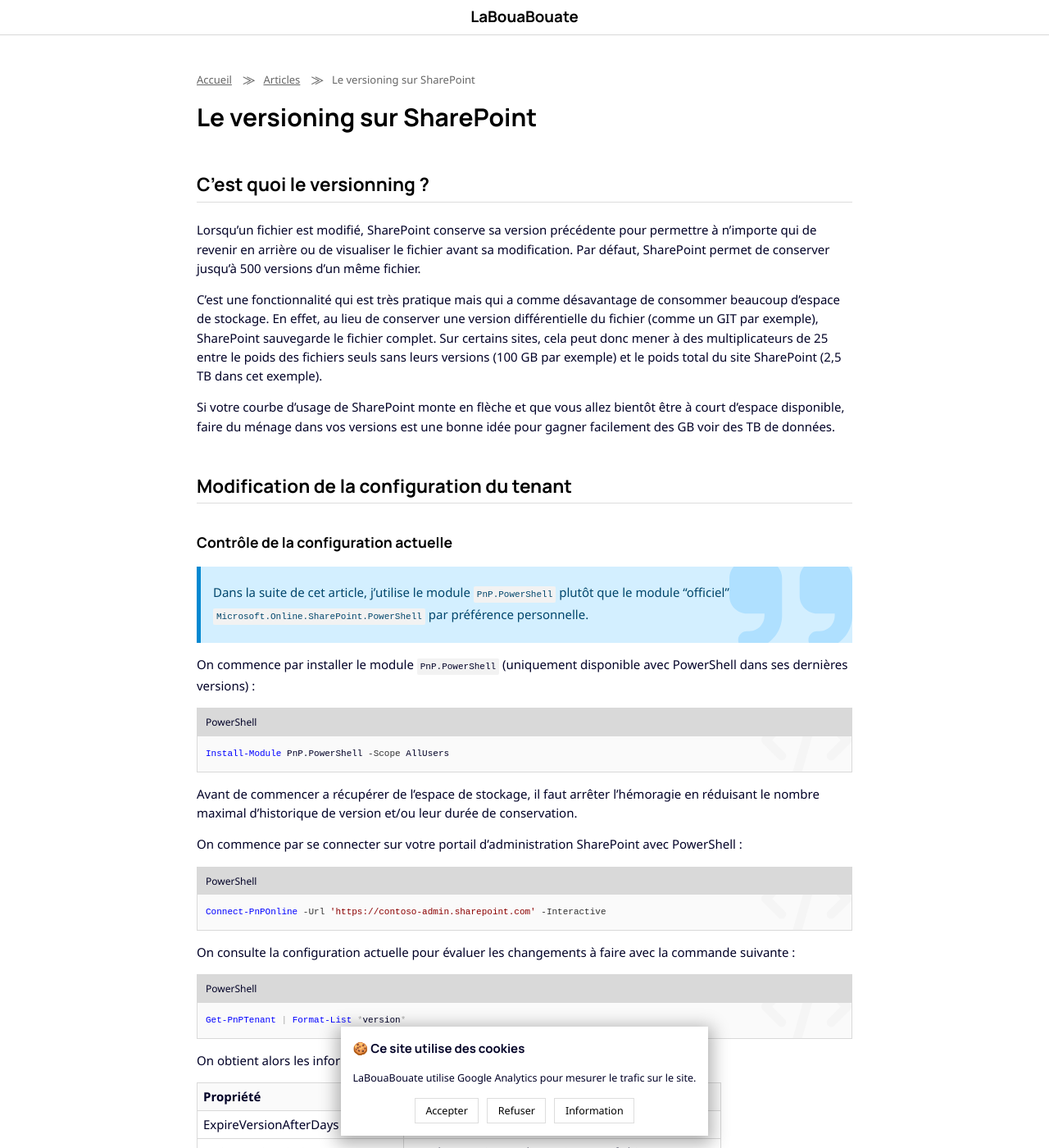
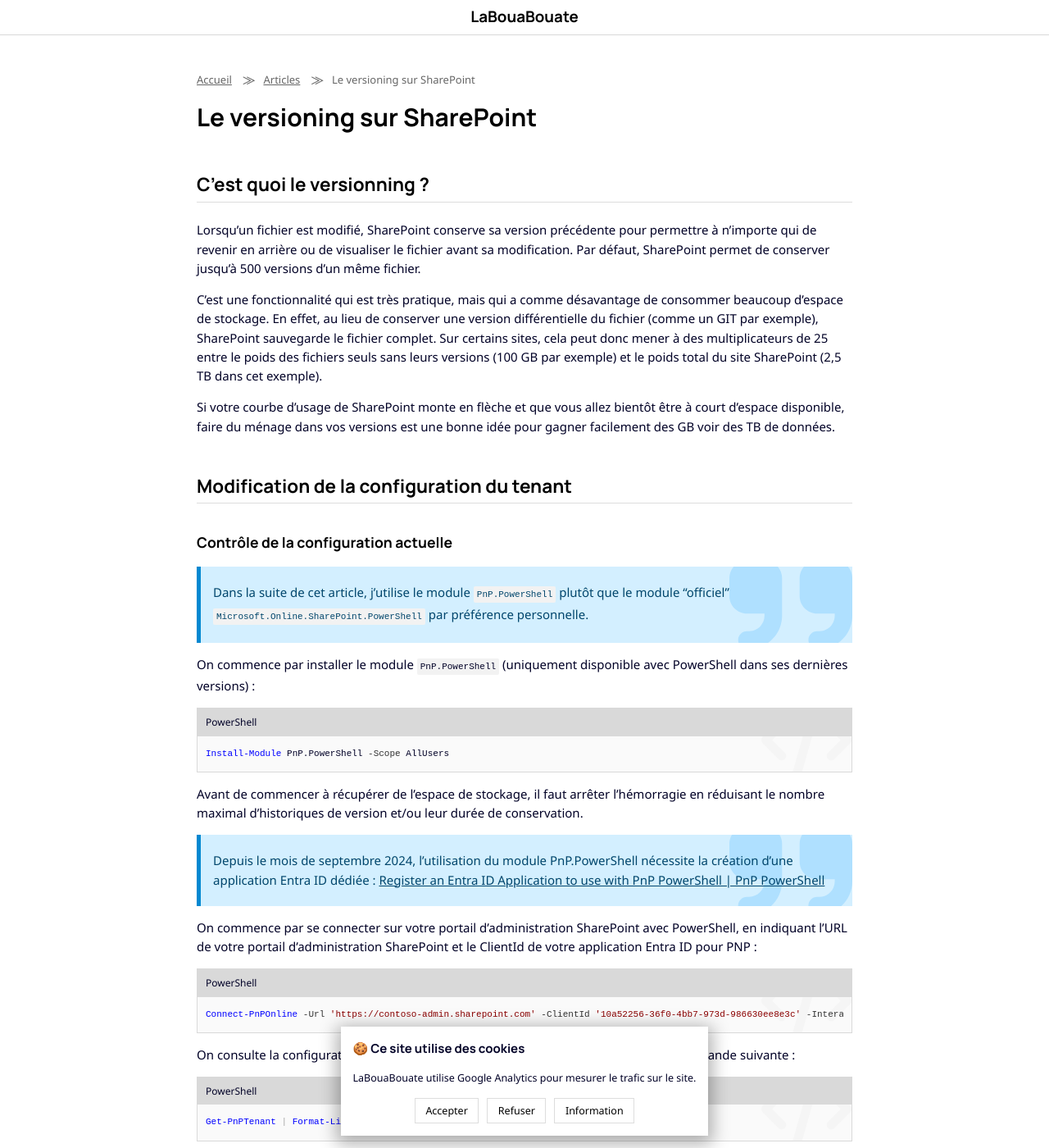
Before and after one commit to leobouard/leobouard.github.io, a Jekyll site: the page built from _posts/2024-07-11-le-versioning-sur-sharepoint.md, in a window 1280 px wide and 1400 px high. Shown: the whole window at 82% size. Built offline with Jekyll 4.4.1, drawn with Linux system fonts in a browser that asks for light colours; nearby versions of some CDN libraries; some web fonts are replaced; some of the changed text lies outside the part shown.

Commit message:
Update 2024-07-11-le-versioning-sur-sharepoint.md

````diff
--- a/_posts/2024-07-11-le-versioning-sur-sharepoint.md
+++ b/_posts/2024-07-11-le-versioning-sur-sharepoint.md
@@ -10,7 +10,7 @@
 
 Lorsqu'un fichier est modifié, SharePoint conserve sa version précédente pour permettre à n'importe qui de revenir en arrière ou de visualiser le fichier avant sa modification. Par défaut, SharePoint permet de conserver jusqu'à 500 versions d'un même fichier.
 
-C'est une fonctionnalité qui est très pratique mais qui a comme désavantage de consommer beaucoup d'espace de stockage. En effet, au lieu de conserver une version différentielle du fichier (comme un GIT par exemple), SharePoint sauvegarde le fichier complet. Sur certains sites, cela peut donc mener à des multiplicateurs de 25 entre le poids des fichiers seuls sans leurs versions (100 GB par exemple) et le poids total du site SharePoint (2,5 TB dans cet exemple).
+C'est une fonctionnalité qui est très pratique, mais qui a comme désavantage de consommer beaucoup d'espace de stockage. En effet, au lieu de conserver une version différentielle du fichier (comme un GIT par exemple), SharePoint sauvegarde le fichier complet. Sur certains sites, cela peut donc mener à des multiplicateurs de 25 entre le poids des fichiers seuls sans leurs versions (100 GB par exemple) et le poids total du site SharePoint (2,5 TB dans cet exemple).
 
 Si votre courbe d'usage de SharePoint monte en flèche et que vous allez bientôt être à court d'espace disponible, faire du ménage dans vos versions est une bonne idée pour gagner facilement des GB voir des TB de données.
 
@@ -26,12 +26,14 @@
 Install-Module PnP.PowerShell -Scope AllUsers
 ```
 
-Avant de commencer a récupérer de l'espace de stockage, il faut arrêter l'hémoragie en réduisant le nombre maximal d'historique de version et/ou leur durée de conservation.
+Avant de commencer à récupérer de l'espace de stockage, il faut arrêter l'hémorragie en réduisant le nombre maximal d'historiques de version et/ou leur durée de conservation.
 
-On commence par se connecter sur votre portail d'administration SharePoint avec PowerShell :
+> Depuis le mois de septembre 2024, l'utilisation du module PnP.PowerShell nécessite la création d'une application Entra ID dédiée : [Register an Entra ID Application to use with PnP PowerShell \| PnP PowerShell](https://pnp.github.io/powershell/articles/registerapplication.html)
+
+On commence par se connecter sur votre portail d'administration SharePoint avec PowerShell, en indiquant l'URL de votre portail d'administration SharePoint et le ClientId de votre application Entra ID pour PNP :
 
 ```powershell
-Connect-PnPOnline -Url 'https://contoso-admin.sharepoint.com' -Interactive
+Connect-PnPOnline -Url 'https://contoso-admin.sharepoint.com' -ClientId '10a52256-36f0-4bb7-973d-986630ee8e3c' -Interactive
 ```
 
 On consulte la configuration actuelle pour évaluer les changements à faire avec la commande suivante :
@@ -66,25 +68,29 @@
 Set-PnPTenant -EnableVersionExpirationSetting:$true
 ```
 
-Une fois les fonctionnalités débloquées, il est enfin possible d'agir sur le nombre maximum de versions au niveau du tenant. Dans mon exemple, je descend de 500 à 100 versions majeures au maximum :
+Une fois les fonctionnalités débloquées, il est enfin possible d'agir sur le nombre maximum de versions au niveau du tenant. Dans mon exemple, je descends de 500 à 100 versions majeures au maximum :
 
 ```powershell
 Set-PnPTenant -MajorVersionLimit 100
 ```
 
-On en profite aussi pour définir une durée de validité pour les versions. Dans ma configuration, trois ans après sa création, la version d'un fichier est susceptible d'être supprimée :
+On en profite aussi pour définir une durée de validité pour les versions. Dans ma configuration, trois ans après sa création, la version d'un fichier est **susceptible** d'être supprimée :
 
 ```powershell
 Set-PnPTenant -ExpireVersionsAfterDays 1096
 ```
 
+> #### Pourquoi je dis qu'une version est "susceptible" d'être supprimée ?
+>
+> La suppression d'une version au bout d'un certain temps n'est pas garantie : elle dépend de l'activité sur le fichier. En effet, la suppression des *vieilles* versions n'est effectuée que lors de la création d'une nouvelle version du fichier (et dans la limite de ~20 versions supprimées par nouvel évènement).
+
 Cette configuration est appelée configuration "manuelle" par Microsoft, qui propose de son côté une méthode plus intelligente et automatique de gestion des versions avec le paramètre "EnableAutoExpirationVersionTrim".
 
 ### Le paramètre EnableAutoExpirationVersionTrim
 
-Microsoft propose un dernier paramètre pour gérer les versions : *EnableAutoExpirationVersionTrim*. Celui-ci permettrai une configuration plus intelligente et plus efficace que de simples seuils définis manuellement sur la durée de vie et/ou le nombre de versions.
+Microsoft propose un dernier paramètre pour gérer les versions : *EnableAutoExpirationVersionTrim*. Celui-ci permettrait une configuration plus intelligente et plus efficace que de simples seuils définis manuellement sur la durée de vie et/ou le nombre de versions.
 
-Avec ce paramètre, la conservation des versions se fait de manière différenciée suivant l'âge des versions:
+Avec ce paramètre, la conservation des versions se fait de manière différenciée suivant l'âge des versions :
 
 - **Pendant les 30 premiers jours** : toutes les versions sont conservées dans la limite de 500 versions
 - **Entre un et deux mois** : une seule version par heure du fichier est conservée
@@ -113,6 +119,10 @@
 ```
 
 On retrouve donc la configuration évoquée précédemment, où pendant 30 jours, jusqu'à 500 versions peuvent être conservées.
+
+> #### Rappel
+>
+> Le nettoyage des versions ne sera déclenché que lors de la création d'une nouvelle version du fichier (donc modification du fichier).
 
 ## Contrôle de la propagation de la configuration
 
@@ -206,32 +216,45 @@
 
 Voici un script qui permet de lancer un nettoyage des versions de plus d'un an sur tous les sites SharePoint de plus de 100 GB.
 
-Je recommande très fortement l'utilisation d'une application Entra ID pour ce genre de script, en connexion par certificat et avec la permission API SharePoint `Sites.FullControl.All`.
+L'utilisation d'une application Entra ID est maintenant obligatoire. Vous aurez besoin de la permission déléguée SharePoint `AllSites.FullControl` et le rôle *SharePoint Administrator*.
 
 ```powershell
+#Requires -Modules PnP.PowerShell
+#Requires -RunAsAdministrator
+#Requires -Version 7.4.5
+
+Update-Module PnP.PowerShell
+
 $minimumSizeGB = 100
+$upn = 'admin@contoso.onmicrosoft.com'
 
-# Entra ID app registration credentials
+# PnP PowerShell Entra ID app settings
 $appSettings = @{
-    Thumbprint = 'BD6F3814A74FC4F47E2BB75CA0295C44012093CD'
-    ClientId   = '10a52256-36f0-4bb7-973d-986630ee8e3c'
-    Tenant     = '0649f7a2-affe-49fa-8a7e-0bac64ebd21a'
-    Url        = 'https://contoso-admin.sharepoint.com/'
+    ClientId    = '10a52256-36f0-4bb7-973d-986630ee8e3c'
+    Url         = 'https://contoso-admin.sharepoint.com/'
+    Interactive = $true
 }
 
 # Connect to SharePoint admin center
 Connect-PnPOnline @appSettings
 
-# Get all site with over 100 GB of storage usage
+# Get all sites with over 100 GB of storage usage
 $sites = Get-PnPTenantSite
 $limit = $minimumSizeGB * 1000
 $sites = $sites | Where-Object { $_.StorageUsageCurrent -gt $limit }
 
-# Connect to each SharePoint site to create a batch delete job
+# Add as admin for all needed sites
+$sites | ForEach-Object { Set-PnPTenantSite -Identity $_.Url -Owners $upn }
+
+# Create the batch delete job foreach site over X GB
 $sites | ForEach-Object {
+
+    # Connect to the SharePoint site
     Write-Host "$($_.Url)"
     $appSettings.Url = $_.Url
     Connect-PnPOnline @appSettings
+
+    # Create the batch delete job
     New-PnPSiteFileVersionBatchDeleteJob -DeleteBeforeDays 365 -Force
 }
 ```
````
Also changed, not shown: other parts of _posts/2024-07-11-le-versioning-sur-sharepoint.md (+1 -1 lines).
